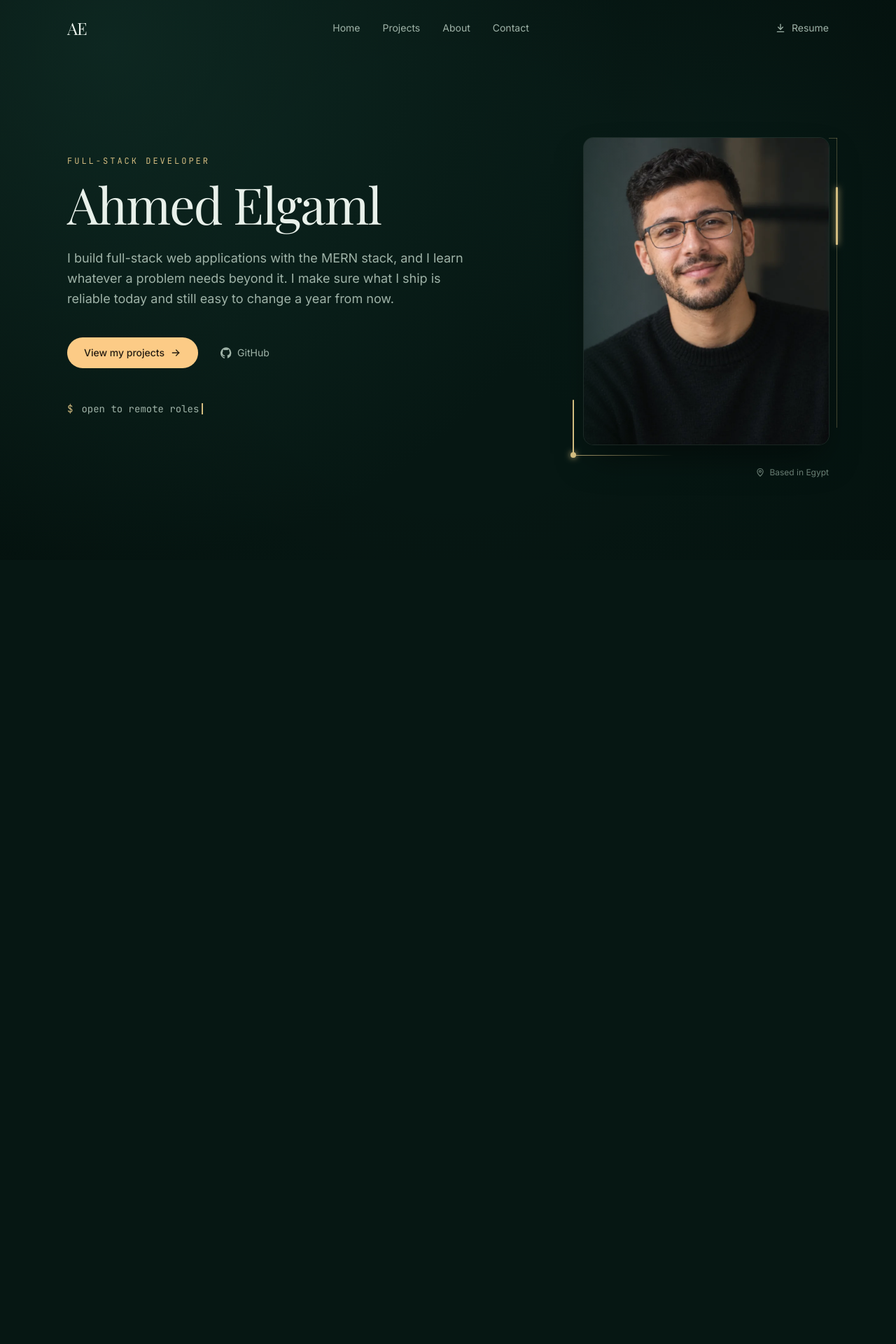
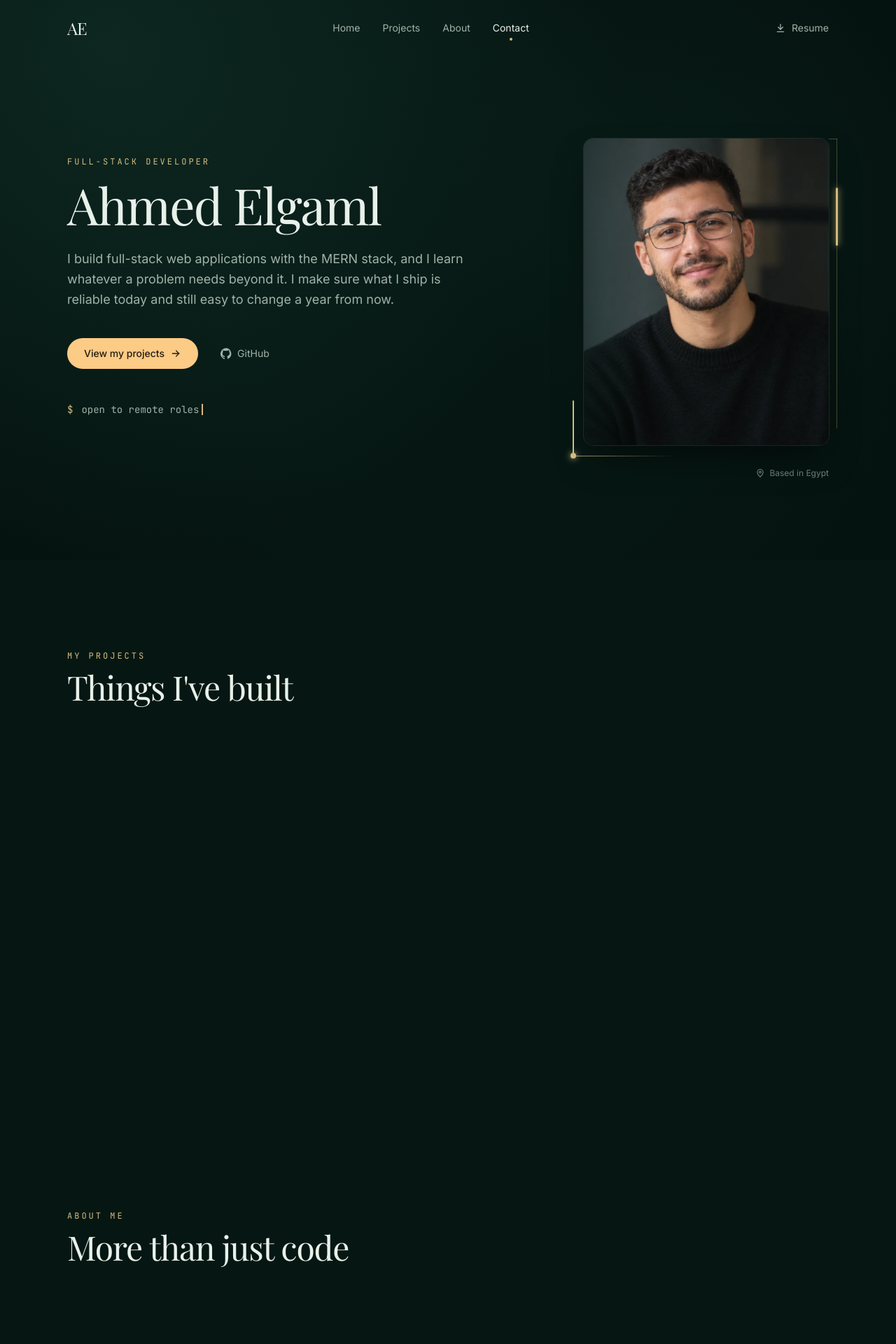
Before and after one commit to ahmed-sami9/Ahmed-Portfolio, a React (Vite) app in the folder frontend/: page / in a window 1280 px wide. Shown: the top 1920 px of the page at 70% size. Before the commit the page ends 800 px from the top, so only its background shows below. Built offline with nearby package versions, Linux system fonts and the light colour scheme.

Commit message:
move navbar, with visual effect through moving

```diff
--- a/frontend/src/components/layout/Navbar.tsx
+++ b/frontend/src/components/layout/Navbar.tsx
@@ -1,10 +1,21 @@
-import { navLinks } from "@/data/navigation";
+import { DownloadIcon } from "@/components/ui/icons";
+import { navLinks, sectionIds } from "@/data/navigation";
 import { profile } from "@/data/profile";
-import { DownloadIcon } from "@/components/ui/icons";
+import { useActiveSection } from "@/hooks/useActiveSection";
+import { useScrolled } from "@/hooks/useScrolled";
 
 function Navbar() {
+  const scrolled = useScrolled();
+  const activeId = useActiveSection(sectionIds);
+
   return (
-    <header className="mx-auto flex h-20 w-full max-w-6xl items-center justify-between px-4 sm:px-6 lg:px-8">
+    // Full-width sticky bar: transparent over the hero, frosted glass + hairline once scrolled.
+    <header
+      className={`sticky top-0 z-50 border-b transition-colors duration-300 ${
+        scrolled ? "border-line bg-bg/75 backdrop-blur-md" : "border-transparent bg-transparent"
+      }`}
+    >
+      <div className="mx-auto flex h-20 w-full max-w-6xl items-center justify-between px-4 sm:px-6 lg:px-8">
         <a
           href="#home"
           aria-label={`${profile.name}, back to top`}
@@ -13,16 +24,32 @@ function Navbar() {
           {profile.initials}
         </a>
 
-      {/* Hidden on small screens for now; a mobile menu comes once all sections exist */}
+        {/* Hidden on small screens for now; a mobile menu comes once all sections are built */}
         <nav aria-label="Main" className="hidden md:block">
-        <ul className="flex items-center gap-8 text-sm text-muted">
-          {navLinks.map((link) => (
-            <li key={link.href}>
-              <a href={link.href} className="transition-colors hover:text-text">
+          <ul className="flex items-center gap-8 text-sm">
+            {navLinks.map((link) => {
+              const isActive = link.id === activeId;
+              return (
+                <li key={link.id}>
+                  <a
+                    href={`#${link.id}`}
+                    // Tells screen readers which section you're in, like the dot does visually
+                    aria-current={isActive ? "location" : undefined}
+                    className={`relative transition-colors hover:text-text ${
+                      isActive ? "text-text" : "text-muted"
+                    }`}
+                  >
                     {link.label}
+                    <span
+                      aria-hidden
+                      className={`absolute -bottom-2.5 left-1/2 size-1 -translate-x-1/2 rounded-full bg-accent transition-opacity duration-300 ${
+                        isActive ? "opacity-100" : "opacity-0"
+                      }`}
+                    />
                   </a>
                 </li>
-          ))}
+              );
+            })}
           </ul>
         </nav>
 
@@ -34,6 +61,7 @@ function Navbar() {
           <DownloadIcon />
           Resume
         </a>
+      </div>
     </header>
   );
 }
--- /dev/null
+++ b/frontend/src/components/layout/Section.tsx
@@ -0,0 +1,23 @@
+import type { ReactNode } from "react";
+
+type SectionProps = {
+  id: string; // the anchor the navbar links to
+  labelledBy: string; // id of the section's heading, so screen readers can name the region
+  children: ReactNode;
+  className?: string;
+};
+
+// The shared page-section wrapper: same width, side gutters and vertical rhythm everywhere.
+function Section({ id, labelledBy, children, className = "" }: SectionProps) {
+  return (
+    <section
+      id={id}
+      aria-labelledby={labelledBy}
+      className={`mx-auto w-full max-w-6xl px-4 py-24 sm:px-6 lg:px-8 lg:py-32 ${className}`}
+    >
+      {children}
+    </section>
+  );
+}
+
+export default Section;
--- /dev/null
+++ b/frontend/src/components/ui/SectionHeading.tsx
@@ -0,0 +1,19 @@
+type SectionHeadingProps = {
+  eyebrow: string; // small mono label above the title, e.g. "My projects"
+  title: string;
+  id: string; // used by the section's aria-labelledby
+};
+
+// The heading pattern every section shares: amber mono eyebrow + large serif title.
+function SectionHeading({ eyebrow, title, id }: SectionHeadingProps) {
+  return (
+    <div>
+      <p className="font-mono text-xs tracking-[0.25em] text-accent uppercase">{eyebrow}</p>
+      <h2 id={id} className="mt-3 font-display text-4xl tracking-tight text-text sm:text-5xl">
+        {title}
+      </h2>
+    </div>
+  );
+}
+
+export default SectionHeading;
--- a/frontend/src/data/navigation.ts
+++ b/frontend/src/data/navigation.ts
@@ -1,7 +1,9 @@
-// Each href points at the id of a section on the page.
+// Each id is the id of a section on the page; the link points at it with "#id".
 export const navLinks = [
-  { label: "Home", href: "#home" },
-  { label: "Projects", href: "#projects" },
-  { label: "About", href: "#about" },
-  { label: "Contact", href: "#contact" },
+  { label: "Home", id: "home" },
+  { label: "Projects", id: "projects" },
+  { label: "About", id: "about" },
+  { label: "Contact", id: "contact" },
 ] as const;
+
+export const sectionIds = navLinks.map((link) => link.id);
--- /dev/null
+++ b/frontend/src/hooks/useActiveSection.ts
@@ -0,0 +1,45 @@
+import { useEffect, useState } from "react";
+
+// Returns the id of the section the visitor is currently reading.
+//
+// Rule: the active section is the last one whose top has passed an imaginary line
+// 40% down the screen. Near the very bottom of the page the last section wins,
+// because a short final section (like Contact) may never reach that line.
+export function useActiveSection(ids: readonly string[]) {
+  const [activeId, setActiveId] = useState(ids[0]);
+
+  useEffect(() => {
+    let frame = 0;
+
+    const update = () => {
+      const line = window.innerHeight * 0.4;
+      const atBottom =
+        window.innerHeight + window.scrollY >= document.documentElement.scrollHeight - 2;
+
+      let current = ids[0];
+      for (const id of ids) {
+        const top = document.getElementById(id)?.getBoundingClientRect().top;
+        if (top !== undefined && top <= line) current = id;
+      }
+      setActiveId(atBottom ? ids[ids.length - 1] : current);
+    };
+
+    // Scroll events fire many times per frame; requestAnimationFrame
+    // makes sure we measure at most once per painted frame.
+    const onScroll = () => {
+      cancelAnimationFrame(frame);
+      frame = requestAnimationFrame(update);
+    };
+
+    update();
+    window.addEventListener("scroll", onScroll, { passive: true });
+    window.addEventListener("resize", onScroll);
+    return () => {
+      cancelAnimationFrame(frame);
+      window.removeEventListener("scroll", onScroll);
+      window.removeEventListener("resize", onScroll);
+    };
+  }, [ids]);
+
+  return activeId;
+}
--- /dev/null
+++ b/frontend/src/hooks/useScrolled.ts
@@ -0,0 +1,17 @@
+import { useEffect, useState } from "react";
+
+// true once the page has scrolled past `threshold` pixels.
+// Used by the navbar to fade its background in after you leave the top.
+export function useScrolled(threshold = 20) {
+  const [scrolled, setScrolled] = useState(false);
+
+  useEffect(() => {
+    const update = () => setScrolled(window.scrollY > threshold);
+
+    update(); // the page may load already scrolled (refresh, or a #link)
+    window.addEventListener("scroll", update, { passive: true });
+    return () => window.removeEventListener("scroll", update);
+  }, [threshold]);
+
+  return scrolled;
+}
--- a/frontend/src/index.css
+++ b/frontend/src/index.css
@@ -54,6 +54,11 @@
     }
   }
 
+  /* Anchor jumps (#projects...) stop below the sticky navbar instead of under it */
+  section[id] {
+    scroll-margin-top: 5rem;
+  }
+
   /* One consistent, visible focus ring for keyboard users everywhere */
   :focus-visible {
     outline: 2px solid var(--color-accent);
--- a/frontend/src/pages/PortfolioPage/PortfolioPage.tsx
+++ b/frontend/src/pages/PortfolioPage/PortfolioPage.tsx
@@ -1,9 +1,11 @@
 import Background from "@/components/layout/Background";
 import Navbar from "@/components/layout/Navbar";
+import About from "./components/About/About";
+import Contact from "./components/Contact/Contact";
 import Hero from "./components/Hero/Hero";
+import Projects from "./components/Projects/Projects";
 
-// The page is just an ordered list of sections. New sections (Projects, About, Contact)
-// get added inside <main> in reading order.
+// The page is just an ordered list of sections, in reading order.
 function PortfolioPage() {
   return (
     <>
@@ -11,6 +13,9 @@ function PortfolioPage() {
       <Navbar />
       <main>
         <Hero />
+        <Projects />
+        <About />
+        <Contact />
       </main>
     </>
   );
--- /dev/null
+++ b/frontend/src/pages/PortfolioPage/components/About/About.tsx
@@ -0,0 +1,13 @@
+import Section from "@/components/layout/Section";
+import SectionHeading from "@/components/ui/SectionHeading";
+
+// Placeholder shell: the about text and "How I build" approach come later.
+function About() {
+  return (
+    <Section id="about" labelledBy="about-title" className="min-h-screen">
+      <SectionHeading id="about-title" eyebrow="About me" title="More than just code" />
+    </Section>
+  );
+}
+
+export default About;
--- /dev/null
+++ b/frontend/src/pages/PortfolioPage/components/Contact/Contact.tsx
@@ -0,0 +1,13 @@
+import Section from "@/components/layout/Section";
+import SectionHeading from "@/components/ui/SectionHeading";
+
+// Placeholder shell: the contact links and closing footer come later.
+function Contact() {
+  return (
+    <Section id="contact" labelledBy="contact-title" className="min-h-[60vh]">
+      <SectionHeading id="contact-title" eyebrow="Let's connect" title="Thanks for visiting" />
+    </Section>
+  );
+}
+
+export default Contact;
--- /dev/null
+++ b/frontend/src/pages/PortfolioPage/components/Projects/Projects.tsx
@@ -0,0 +1,13 @@
+import Section from "@/components/layout/Section";
+import SectionHeading from "@/components/ui/SectionHeading";
+
+// Placeholder shell: the project cards, hover preview and case studies come next.
+function Projects() {
+  return (
+    <Section id="projects" labelledBy="projects-title" className="min-h-screen">
+      <SectionHeading id="projects-title" eyebrow="My projects" title="Things I've built" />
+    </Section>
+  );
+}
+
+export default Projects;
```
Also changed, not shown: 1 other file (tests, documents, lock files or other folders). Lines whose indentation alone changed are shown as unchanged.
